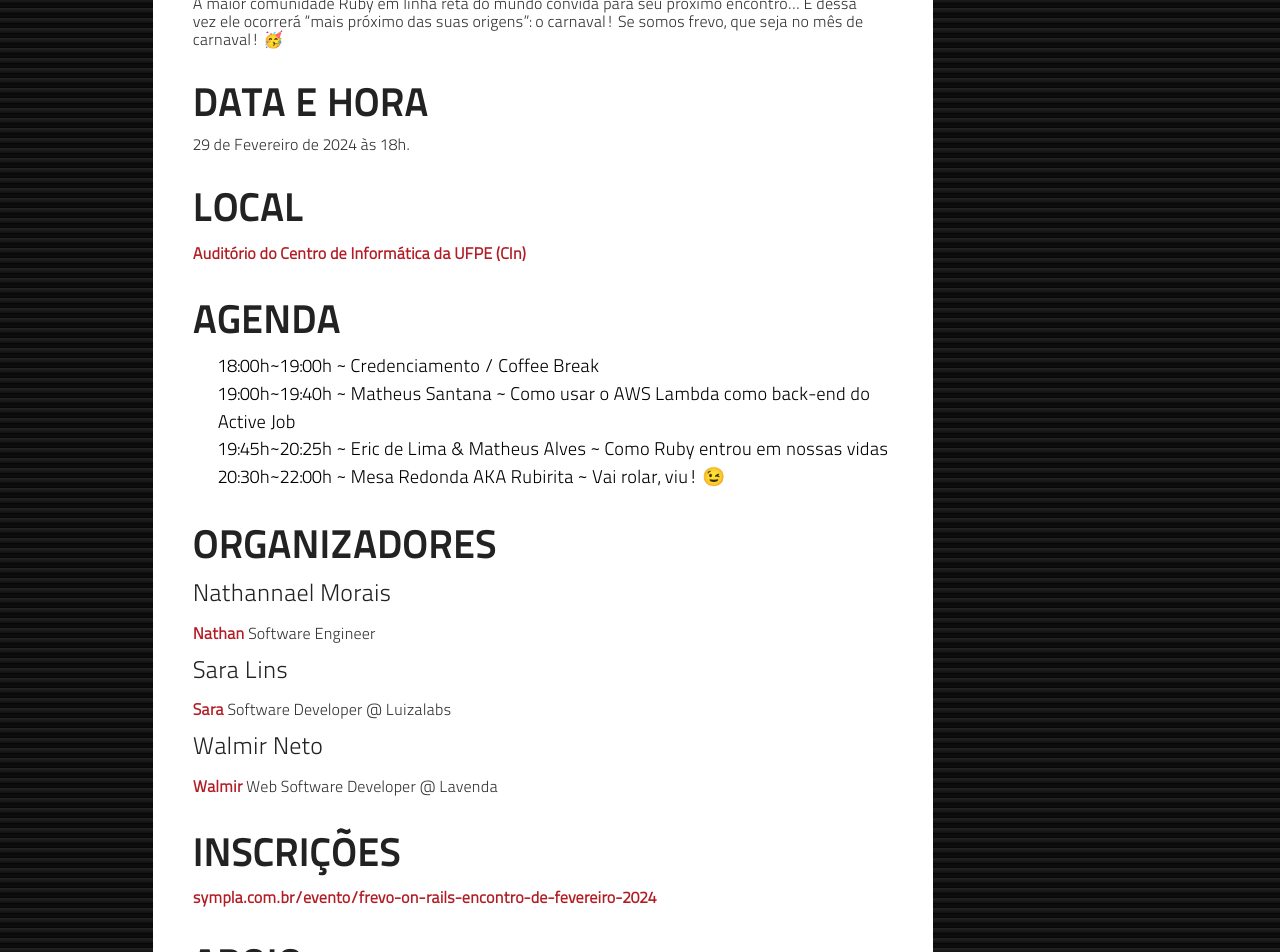
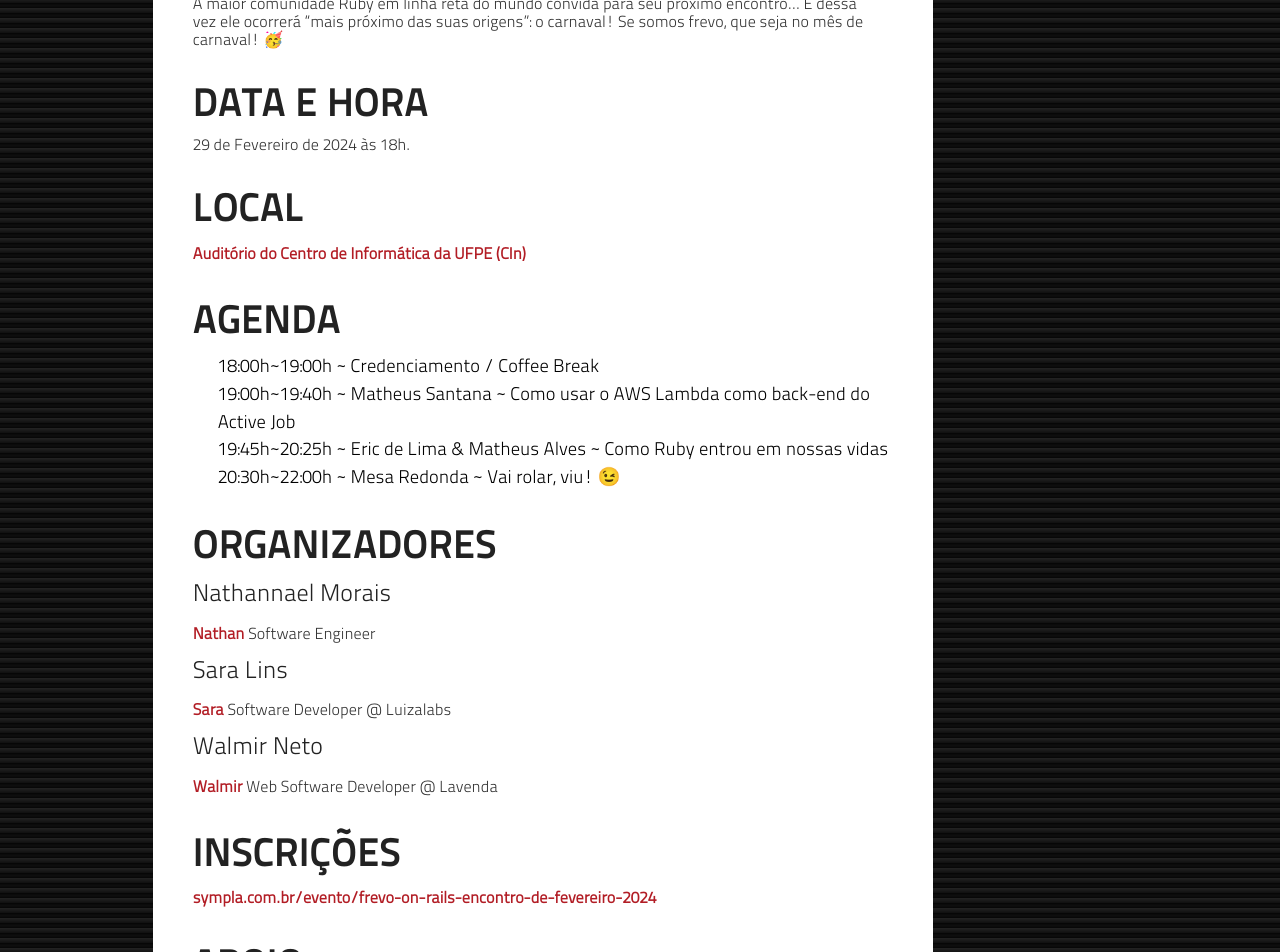
Before and after one commit to frevo-on-rails/frevo-on-rails.github.com, a Jekyll site: the page built from _posts/2024-02-29-encontro-de-fevereiro-2024.markdown, in a window 1280 px wide. Shown: the part 412-1364 px from the top of the page. Built offline with Jekyll 4.4.1, drawn with Linux system fonts in a browser that asks for light colours; nearby versions of some CDN libraries; comment, search, counter and statistics services are not loaded.

Commit message:
Remove Rubirita da agenda
O CIn não permite o consumo de bebida alcoólica em suas dependências --
isso inclui a área externa (bloco E).

```diff
--- a/_posts/2024-02-29-encontro-de-fevereiro-2024.markdown
+++ b/_posts/2024-02-29-encontro-de-fevereiro-2024.markdown
@@ -21,7 +21,7 @@ A maior comunidade Ruby em linha reta do mundo convida para seu próximo encontr
 - 18:00h~19:00h ~ Credenciamento / Coffee Break
 - 19:00h~19:40h ~ Matheus Santana ~ Como usar o AWS Lambda como back-end do Active Job
 - 19:45h~20:25h ~ Eric de Lima & Matheus Alves ~ Como Ruby entrou em nossas vidas
-- 20:30h~22:00h ~ Mesa Redonda AKA Rubirita ~ Vai rolar, viu! 😉
+- 20:30h~22:00h ~ Mesa Redonda ~ Vai rolar, viu! 😉
 
 ## Organizadores
 
```
